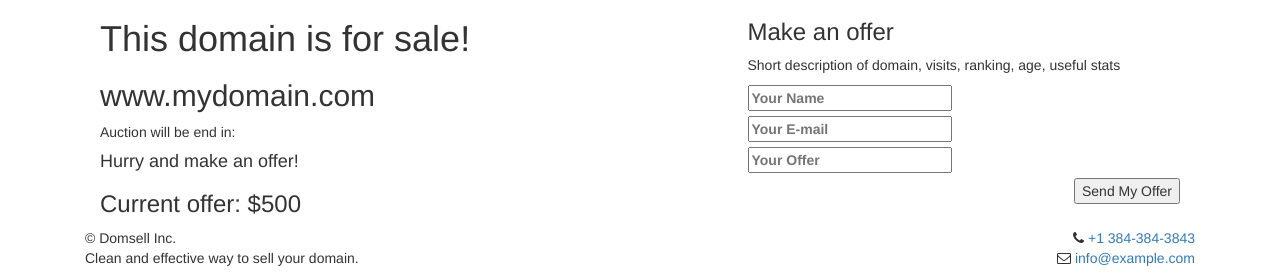
After one commit to BuilderTron/random_password_generator, a Django app: template generator/templates/generator/index-circle.html in a window 1280 px wide. The commit adds this page. Shown: the part 301-576 px from the top of the page. Run offline with Django 3.2, Linux system fonts and the light colour scheme; the template is opened without the code that fills it, so the values that code supplies are empty; some libraries are stand-ins or nearby versions.

Commit message:
Included statics and templates but have not configured to urls.

```diff
--- a/generator/templates/generator/about_us.html
+++ b/generator/templates/generator/about_us.html
@@ -4,7 +4,8 @@
 <h1>About Us</h1>
 
 <p>
-  VaultGen alleviates the burdens associated with password management by remembering and generating passwords, automatically logging into websites, and even completing long online checkout forms with a single click. First released and continually updated since 2020, VaultGen is our first web app released in 2020 that is completely free. VaultGen will be releasing VaultGen Family, allowing users to add up to 4 additional members to their plan.
+  VaultGen alleviates the burdens associated with password management by remembering and generating passwords, automatically logging into websites, and even completing long online checkout forms with a single click. First released and continually
+  updated since 2020, VaultGen is our first web app released in 2020 that is completely free. VaultGen will be releasing VaultGen Family, allowing users to add up to 4 additional members to their plan.
 </p>
 
 <a href="{% url 'home' %}" class="btn btn-warning">Home</a>
--- /dev/null
+++ b/generator/templates/generator/index-circle.html
@@ -0,0 +1,181 @@
+<!DOCTYPE html>
+<!--[if lt IE 7]>      <html class="no-js lt-ie9 lt-ie8 lt-ie7" lang=""> <![endif]-->
+<!--[if IE 7]>         <html class="no-js lt-ie9 lt-ie8" lang=""> <![endif]-->
+<!--[if IE 8]>         <html class="no-js lt-ie9" lang=""> <![endif]-->
+<!--[if gt IE 8]><!--> <html class="no-js" lang="zxx"> <!--<![endif]-->
+<head>
+    <meta charset="UTF-8"/>
+    <meta name="viewport" content="width=device-width, initial-scale=1">
+    <meta name="author" content="Art Sound Group">
+
+	<!--Title-->
+    <title>Domsell</title>
+
+	<!--Seo Tags-->
+	<meta name="description" content="Your page description here" />
+	<meta name="keywords" content="Your meta keywords, here"/>
+	<meta name="robots" content="index, follow">
+
+	<!--Favicon-->
+	<link rel="shortcut icon" href="assets/img/favicon.ico" type="image/x-icon">
+
+	<!-- Apple Icon -->
+    <link rel="apple-touch-icon" href="assets/img/apple-touch-icon.png">
+
+	<!--Fonts-->
+	<link href="https://fonts.googleapis.com/css?family=Overpass:400,700,900" rel="stylesheet">
+	<link rel="stylesheet" href="assets/fonts/font-awesome.css" >
+
+	<!--General Style-->
+	<link rel="stylesheet" href="assets/bootstrap/css/bootstrap.css" type="text/css">
+    <link rel="stylesheet" href="assets/css/magnific-popup.css" type="text/css">
+    <link rel="stylesheet" href="assets/css/style.css?v=2" type="text/css">
+	<link rel="stylesheet" href="assets/css/mailform.css" type="text/css">
+	<link rel="stylesheet" href="assets/css/animate.css">
+
+	<!--Color Style-->
+	<link rel="stylesheet" href="assets/css/colors/violet.css" type="text/css">
+
+	<!-- Google reCaptcha required javascript file -->
+<script src='https://www.google.com/recaptcha/api.js'></script>
+
+</head>
+
+<body>
+
+<!-- Loading -->
+	<div id="preload">
+		<div id="preload-content">
+			<div class="cssload-loader">
+				<div class="cssload-inner cssload-one"></div>
+				<div class="cssload-inner cssload-two"></div>
+				<div class="cssload-inner cssload-three"></div>
+			</div>
+		</div>
+	</div>
+
+<!-- Content -->
+<div id="outer-wrapper">
+    <div id="inner-wrapper">
+        <div id="table-wrapper">
+            <div class="container">
+				<div id="row-content">
+                    <div id="content-wrapper">
+						<div id="row-header" class="col-md-12 col-sm-12 text-left">
+
+							<!-- Logo -->
+							<a href="#" id="brand" class="animate fade-in animation-time-3s"><img src="assets/img/logo.png" alt=""></a>
+						</div>
+                        <div class="col-md-12 vertical-aligned-wrapper">
+                            <div class="col-md-7 col-sm-7 col-xs-12 vertical-aligned-element text-left">
+                                <div id="content" class="animate translate-z-in animation-time-2s delay-1-5s">
+									<h1>This domain is for sale!</h1>
+									<h2>www.mydomain.com</h2>
+									<div class="text-left opacity-80">Auction will be end in:</div>
+									<!-- Counter -->
+									<div class="count-down animate small" data-countdown-year="2020" data-countdown-month="6" data-countdown-day="21"></div>
+									<h4>Hurry and make an offer!</h4>
+									<h3>Current offer: $500</h3>
+								</div>
+                            </div>
+							<div class="col-md-5 col-sm-5 col-xs-12 vertical-aligned-element center animate translate-z-in animation-time-2s delay-2s">
+								<!--Content-->
+								<h3>Make an offer</h3>
+
+								<!--Mail Form-->
+								<p>Short description of domain, visits, ranking, age, useful stats</p>
+								<div class="contactForm">
+									<form action="bat/mailform_captcha.php" method="post" class="mailform row">
+										<fieldset>
+										<div class="cf_response"></div>
+
+										<div class="col-md-12 col-sm-12">
+											<label>
+												<input type="text" name="name" id="cf_name" placeholder="Your Name" value="" tabindex="1"  required>
+											</label>
+										</div>
+
+										<div class="col-md-12 col-sm-12">
+											<label>
+												<input type="text" name="email" id="cf_email" placeholder="Your E-mail" value="" tabindex="1" required>
+											</label>
+										</div>
+
+										<div class="col-md-12">
+											<label>
+												<input name="message" id="cf_message" placeholder="Your Offer" tabindex="4" required></input>
+											</label>
+										</div>
+
+										<div class="col-md-6 col-sm-6">
+											<!-- Google recaptcha required site-key -->
+											<div class="g-recaptcha" data-sitekey="xxxx" data-theme="dark" style="transform:scale(0.66);-webkit-transform:scale(0.66);transform-origin:0 0;-webkit-transform-origin:0 0;"></div>
+										</div>
+
+										<div class="col-md-6 col-sm-6 text-right">
+											<button class="button rounded" type="submit">Send My Offer</button>
+										</div>
+										</fieldset>
+									</form>
+								</div>
+                            </div>
+                        </div>
+                    </div>
+                </div>
+                <div id="row-footer">
+                    <footer>
+						<div class="col-md-6 col-sm-6 col-xs-6 vertical-aligned-element text-left">
+							<p class="animate fade-in animation-time-2s delay-1-5s">
+								© Domsell Inc.<br>
+								Clean and effective way to sell your domain.
+							</p>
+						</div>
+						<div class="col-md-6 col-sm-6 col-xs-6 vertical-aligned-element text-right">
+							<p class="animate fade-in animation-time-2s delay-1-5s">
+								<i class="fa fa-phone"></i> <a href="tel:+13843843843">+1 384-384-3843</a><br>
+								<i class="fa fa-envelope-o"></i> <a href="mailto:info@example.com"> info@example.com</a>
+							</p>
+						</div>
+                    </footer>
+                </div>
+            </div>
+        </div>
+
+		<!-- Background -->
+        <div class="background-wrapper">
+		<div class="bg-transfer"><img src="assets/img/bg3.jpg" alt=""></div>
+			<div id="scene-circles">
+				<div id="main-circle1">
+					<img src="assets/img/circle/scene-layer1.png">
+				</div>
+
+				<div id="main-circle2">
+					<img src="assets/img/circle/scene-layer2.png">
+				</div>
+
+				<div id="main-circle3">
+					<img src="assets/img/circle/scene-layer3.png">
+				</div>
+
+				<div id="main-circle-center">
+					<img src="assets/img/circle/scene-layer-center.png">
+				</div>
+			</div>
+        </div>
+    </div>
+</div>
+
+<div class="backdrop"></div>
+
+
+<!--Java Scripts-->
+<script type="text/javascript" src="assets/js/jquery-2.2.4.min.js"></script>
+<script type="text/javascript" src="assets/bootstrap/js/bootstrap.min.js"></script>
+<script type="text/javascript" src="assets/js/jquery.plugin.min.js"></script>
+<script type="text/javascript" src="assets/js/custom.js"></script>
+
+<script type="text/javascript" src="assets/js/circle.js"></script>
+
+
+
+</body>
--- a/password_generator/urls.py
+++ b/password_generator/urls.py
@@ -20,6 +20,6 @@ from generator import views
 urlpatterns = [
     path('',views.home, name= 'home'),
     path('about_us',views.about_us, name= 'about_us'),
-    path('password',views.password),
+    path('password',views.password, name= 'password'),
 
 ]
```
Also changed, not shown: generator/templates/generator/index-circle+popup.html (added, +207 -0 lines), generator/templates/generator/home.html (line endings or trailing spaces).
